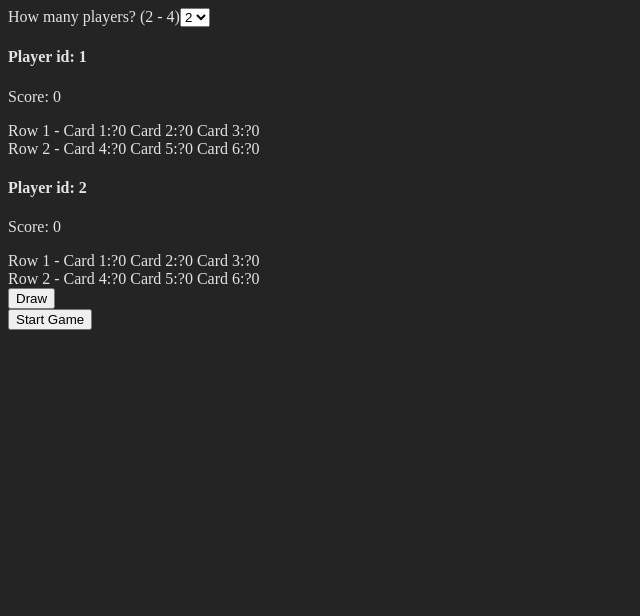
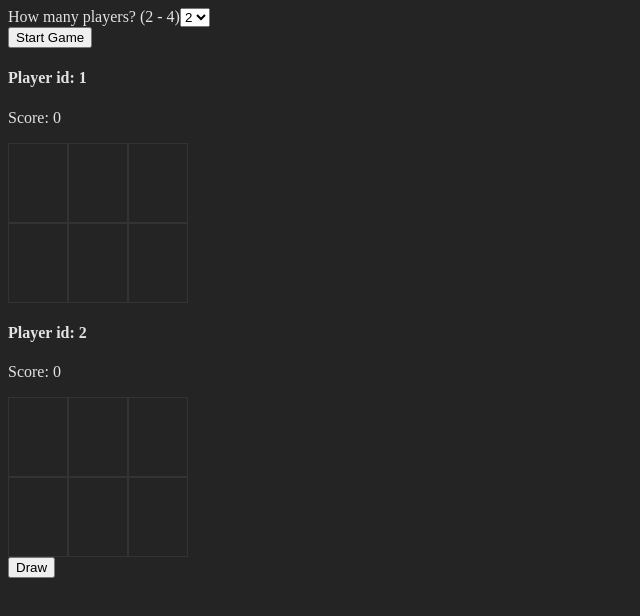
Before and after one commit to drewbrownie21/GolfCardGame, a React (Vite) app: page / in a window 1280 px wide. Shown: the top 616 px of the page, without its empty margins (0-640 px from the left). Built offline with nearby package versions, Linux system fonts and the light colour scheme.

Commit message:
Updates to how cards can flip

```diff
--- a/src/components/Game/Game.tsx
+++ b/src/components/Game/Game.tsx
@@ -69,12 +69,6 @@ export function Game({ deck, updateDeck }: GameProps) {
   return (
     <section>
       <Setup setNumOfPlayers={setNumPlayers} gameStart={initialDeal} />
-      <section>
-        {table.map((row, index) => (
-          <Player key={index} player={row.player} playerId={index + 1} />
-        ))}
-      </section>
-      <button onClick={handleDraw}>Draw</button>
       <GameStart
         setTable={setTable}
         setDeck={updateDeck}
@@ -84,6 +78,12 @@ export function Game({ deck, updateDeck }: GameProps) {
         initialDeal={initialDeal}
         setStartingPlayer={setPlayersTurn}
       />
+      <section>
+        {table.map((row, index) => (
+          <Player key={index} player={row.player} playerId={index + 1} />
+        ))}
+      </section>
+      <button onClick={handleDraw}>Draw</button>
     </section>
   );
 }
--- /dev/null
+++ b/src/components/Game/PlayerTurn.tsx
@@ -0,0 +1,3 @@
+export function PlayerTurn() {
+  return <section></section>;
+}
--- a/src/components/Player/Player.module.css
+++ b/src/components/Player/Player.module.css
@@ -0,0 +1,13 @@
+.hand {
+  display: grid;
+  grid-template-columns: repeat(3, auto); /* hard-code fixed widths */
+  justify-content: start; /* prevent grid from stretching columns */
+  gap: 0px;
+}
+.card {
+  width: 50px;
+  height: 70px;
+  padding: 4px;
+  border: 1px solid #333;
+  text-align: center;
+}
--- a/src/components/Player/Player.tsx
+++ b/src/components/Player/Player.tsx
@@ -1,4 +1,7 @@
+import { useState } from "react";
+import type { Card } from "../../factory/generateDeck";
 import { type PlayerHandProps } from "../Game/Game";
+import styles from "./Player.module.css";
 
 type PlayerProps = {
   player: PlayerHandProps;
@@ -10,16 +13,22 @@ export function Player({ player, playerId }: PlayerProps) {
     <section>
       <h1>Player id: {playerId}</h1>
       <p>Score: {player.score}</p>
-      <section>
-        Row 1 - Card 1:{player.hand[0][0].suit}
-        {player.hand[0][0].rank} Card 2:{player.hand[0][1].suit}
-        {player.hand[0][1].rank} Card 3:{player.hand[0][2].suit}
-        {player.hand[0][2].rank} <br />
-        Row 2 - Card 4:{player.hand[1][0].suit}
-        {player.hand[1][0].rank} Card 5:{player.hand[1][1].suit}
-        {player.hand[1][1].rank} Card 6:{player.hand[1][2].suit}
-        {player.hand[1][2].rank}{" "}
-      </section>
+      <PlayersCards cards={player.hand[0]} />
+      <PlayersCards cards={player.hand[1]} />
     </section>
   );
 }
+
+function PlayersCards({ cards }: { cards: Card[] }) {
+  const [click, setClick] = useState(false);
+
+  return (
+    <div className={styles.hand}>
+      {cards.map((card, i) => (
+        <div key={i} className={styles.card} onClick={() => setClick(!click)}>
+          {click ? `${card.suit} ${card.rank}` : null}
+        </div>
+      ))}
+    </div>
+  );
+}
```
